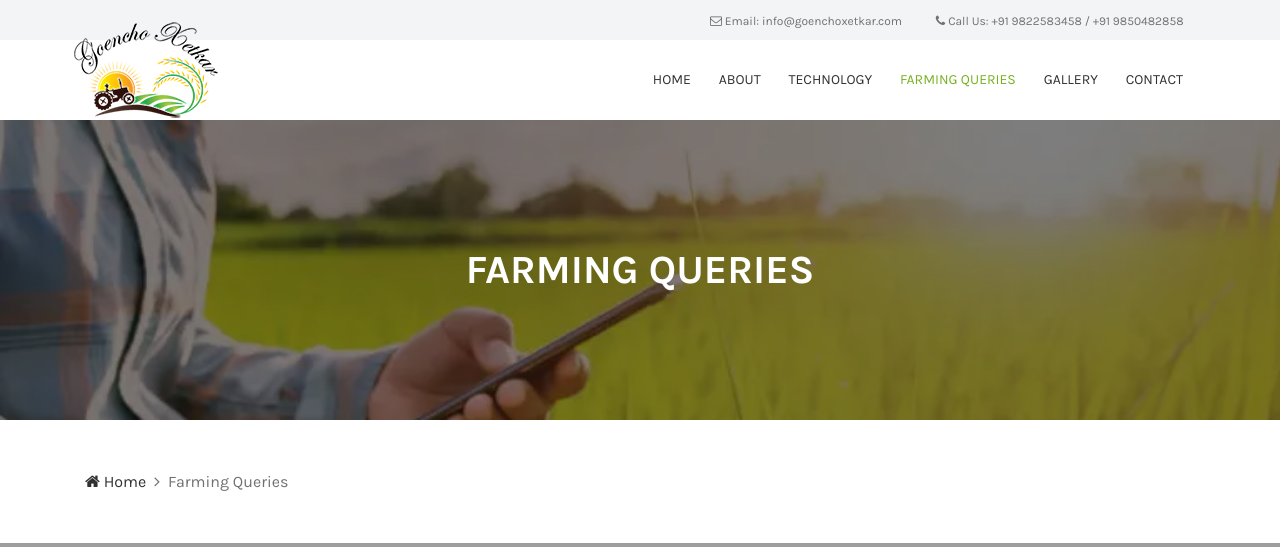
After one commit to georgemelroydsouza/goenchoxetkar, a PHP site: page /farming_queries.php in a window 1280 px wide. The commit adds this page. Shown: the top 547 px of the page. Run offline with PHP 8.4, Linux system fonts and the light colour scheme; some libraries are stand-ins or nearby versions; grey boxes are pictures that could not be loaded.

Commit message:
Added and updated new and existing pages

```diff
--- /dev/null
+++ b/src/public/farming_queries.php
@@ -0,0 +1,39 @@
+<?php
+$pageSubTitle = 'Farming Queries';
+$menuActive = 'farming_queries';
+require("structure/header.php");
+?>
+
+  <!-- ##### Breadcrumb Area Start ##### -->
+  <div class="breadcrumb-area bg-img bg-overlay jarallax" style="background-image: url('img/bg-img/banner/farmingqueries_banner.webp');">
+    <div class="container h-100">
+      <div class="row h-100 align-items-center">
+        <div class="col-12">
+          <div class="breadcrumb-text">
+            <h2>FARMING QUERIES</h2>
+          </div>
+        </div>
+      </div>
+    </div>
+  </div>
+  <div class="famie-breadcrumb">
+    <div class="container">
+      <nav aria-label="breadcrumb">
+        <ol class="breadcrumb">
+          <li class="breadcrumb-item"><a href="index.html"><i class="fa fa-home"></i> Home</a></li>
+          <li class="breadcrumb-item active" aria-current="page">Farming Queries</li>
+        </ol>
+      </nav>
+    </div>
+  </div>
+  <!-- ##### Breadcrumb Area End ##### -->
+
+  <!-- ##### Gallery Area Start ##### -->
+  <div class="embed-responsive embed-responsive-21by9">
+  <iframe class="embed-responsive-item" src="https://docs.google.com/forms/d/e/1FAIpQLSckWLYXQFUEa1r0iZOZKsT0T19yMPW0smGBnuts71Lqb5x_TA/viewform?embedded=true" width="640" height="1800" frameborder="0" marginheight="0" marginwidth="0" >Loading…</iframe>
+  </div>
+  <!-- ##### Gallery Area End ##### -->
+
+
+<?php
+require("structure/footer.php");
--- a/src/public/gallery.php
+++ b/src/public/gallery.php
@@ -71,7 +71,7 @@ require("structure/header.php");
 
 	</div>
 
-</div>
+  </div>
   <!-- ##### Gallery Area End ##### -->
 
 
--- /dev/null
+++ b/src/public/js/contact.js
@@ -0,0 +1,57 @@
+function sendContact() {
+    var valid;
+    valid = validateContact();
+    if(valid) {
+        jQuery.ajax({
+            url: "cmail.php",
+            data:'name='+$("#mail_name").val()+'&email='+
+            $("#mail_email").val()+'&subject='+
+            $("#mail_subject").val()+'&message='+
+            $("#mail_message").val(),
+            type: "POST",
+            success:function(data){
+                $("#mail-status").css('visibility', 'visible');
+                $("#mail-status").css('display', 'block');
+            },
+            error:function (){}
+        });
+	}
+	return false;
+}
+
+function validateContact() {
+	var valid = true;
+	$("#mail-status-error").css('visibility', 'hidden');
+	$("#mail-status-error").css('display', 'none');
+    if(!$("#mail_name").val()) {
+		$("#mail-status-error").html('Name cannot be left blank');
+		$("#mail-status-error").css('visibility', 'visible');
+		$("#mail-status-error").css('display', 'block');
+        return false;
+    }
+    if(!$("#mail_email").val()) {
+		$("#mail-status-error").html('Email cannot be left blank');
+		$("#mail-status-error").css('visibility', 'visible');
+		$("#mail-status-error").css('display', 'block');
+        return false;
+    }
+    if(!$("#mail_email").val().match(/^([\w-\.]+@([\w-]+\.)+[\w-]{2,4})?$/)) {
+		$("#mail-status-error").html('Enter valid email address');
+		$("#mail-status-error").css('visibility', 'visible');
+		$("#mail-status-error").css('display', 'block');
+        return false;
+    }
+    if(!$("#mail_subject").val()) {
+		$("#mail-status-error").html('Subject cannot be left blank');
+		$("#mail-status-error").css('visibility', 'visible');
+		$("#mail-status-error").css('display', 'block');
+        return false;
+    }
+    if(!$("#mail_message").val()) {
+		$("#mail-status-error").html('Message cannot be left blank');
+		$("#mail-status-error").css('visibility', 'visible');
+		$("#mail-status-error").css('display', 'block');
+        return false;
+    }
+    return valid;
+}
--- a/src/public/structure/footer.php
+++ b/src/public/structure/footer.php
@@ -63,7 +63,7 @@ Copyright &copy;<?=date("Y")?> All rights reserved | This template is made with
                   <ul>
                     <li><a href="/about.php">About</a></li>
                     <li><a href="/technology.php">Technology</a></li>
-                    <li><a href="#">Farming Queries</a></li>
+                    <li><a href="/farming_queries.php">Farming Queries</a></li>
                     <li><a href="/gallery.php">Gallery</a></li>
                     <li><a href="/contact.php">Contact</a></li>
                   </ul>
@@ -102,6 +102,7 @@ Copyright &copy;<?=date("Y")?> All rights reserved | This template is made with
   <script src="js/jarallax-video.min.js"></script>
   <!-- Active js -->
   <script src="js/active.js"></script>
+  <script src="js/contact.js"></script>
 
   <script src="//cdnjs.cloudflare.com/ajax/libs/fancybox/2.1.5/jquery.fancybox.min.js"></script>
   <?php
--- a/src/public/structure/header.php
+++ b/src/public/structure/header.php
@@ -14,7 +14,7 @@
   <!-- Favicon -->
   <link rel="icon" href="img/core-img/favicon.ico">
   <!-- Core Stylesheet -->
-  <link rel="stylesheet" href="style.css">
+  <link rel="stylesheet" href="style.css?x=<?=time()?>">
   <?php
   if ($menuActive=='gallery') {
 	?>
@@ -77,7 +77,7 @@
                   <li <?=($menuActive=='home') ? 'class="active"' : ''?>><a href="/home.php">Home</a></li>
                   <li <?=($menuActive=='about') ? 'class="active"' : ''?>><a href="/about.php">About</a></li>
                   <li <?=($menuActive=='technology') ? 'class="active"' : ''?>><a href="/technology.php">Technology</a></li>
-				  <li <?=($menuActive=='farmingqueries') ? 'class="active"' : ''?>><a href="#">Farming Queries</a></li>
+				  <li <?=($menuActive=='farming_queries') ? 'class="active"' : ''?>><a href="/farming_queries.php">Farming Queries</a></li>
 				  <li <?=($menuActive=='gallery') ? 'class="active"' : ''?>><a href="/gallery.php">Gallery</a></li>
                   <li <?=($menuActive=='contact') ? 'class="active"' : ''?>><a href="/contact.php">Contact</a></li>
                 </ul>
--- a/src/public/style.css
+++ b/src/public/style.css
@@ -1862,3 +1862,12 @@ textarea.form-control {
   height: 100px; }
 
 /*# sourceMappingURL=style.css.map */
+
+#mail-status {
+	visibility: hidden;
+	display: none;
+}
+#mail-status-error {
+	visibility: hidden;
+	display: none;
+}
```
Also changed, not shown: src/public/cmail.php (added, +8 -0 lines), src/public/contact.php (+10 -7 lines), src/public/home.php (+10 -7 lines), src/public/img/bg-img/38.jpg (deleted), src/public/img/bg-img/banner/contact_banner.jpg (deleted), src/public/img/bg-img/banner/contact_banner.webp, src/public/img/bg-img/banner/farmingqueries_banner.webp (added), src/public/img/bg-img/banner/technology_banner.webp.
